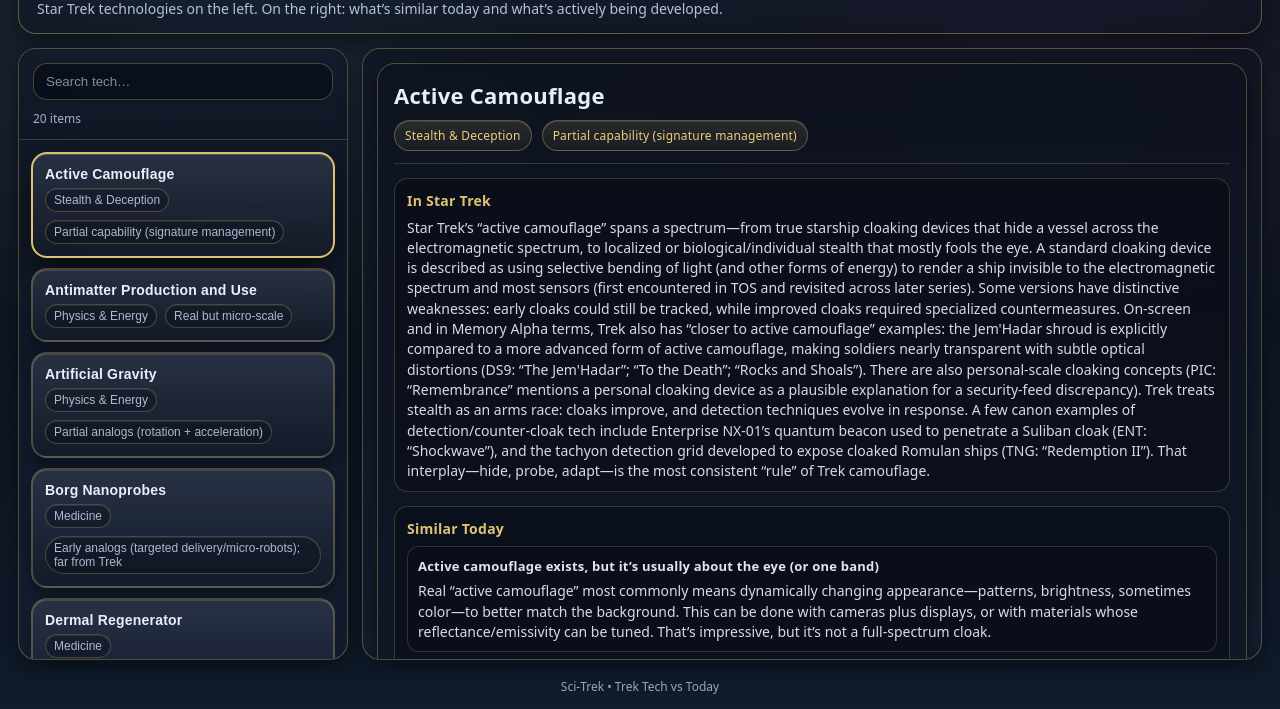
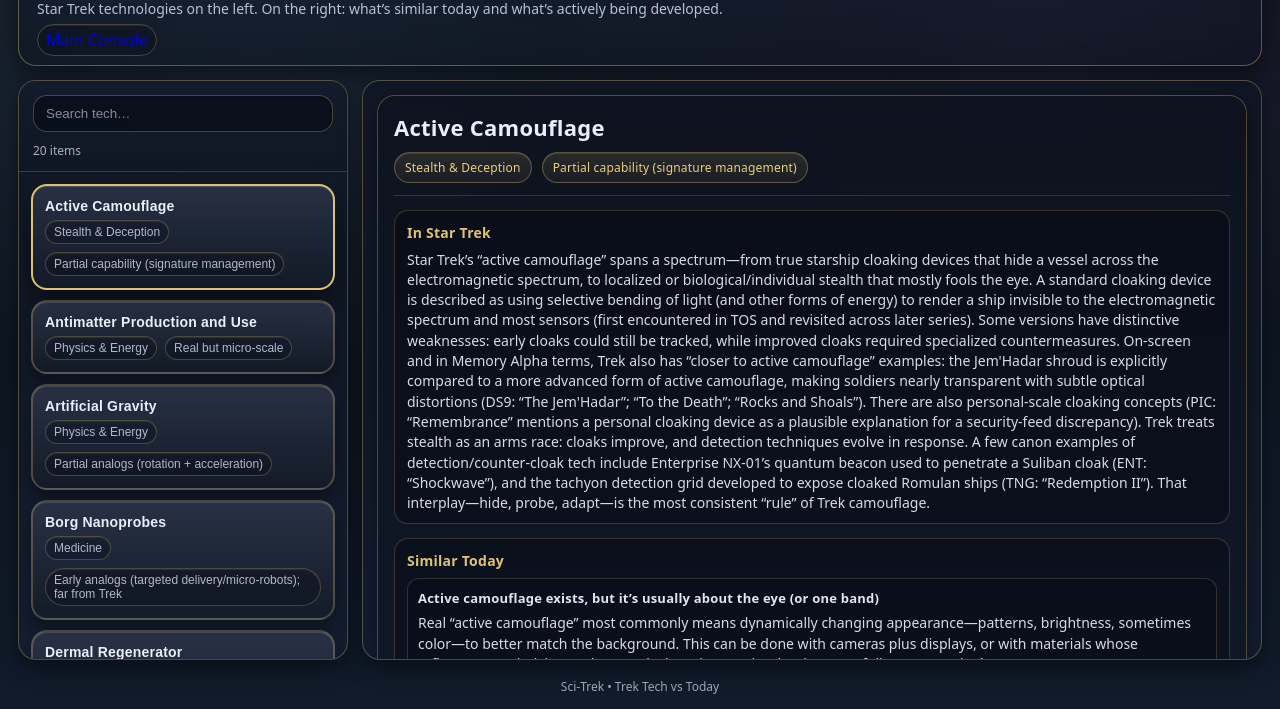
Before and after one commit to BigBird7827/Sci-Trek, a plain HTML site: page index.html in a window 1280 px wide. Shown: the part 91-800 px from the top of the page. Drawn offline with Linux system fonts and the light colour scheme.

Commit message:
Update index.html

```diff
--- a/index.html
+++ b/index.html
@@ -325,6 +325,9 @@
       .main{ grid-template-columns: 1fr; }
       .btnList{ max-height: 320px; }
     }
+    .mainConsolePill{ cursor:pointer; text-decoration:none; }
+    .mainConsolePill:hover{ border-color: rgba(242, 211, 124, .55); }
+
   </style>
 </head>
 <body>
@@ -334,6 +337,7 @@
       <div class="subtitle">
         Star Trek technologies on the left. On the right: what’s similar today and what’s actively being developed.
       </div>
+      <div style="margin-top:10px;"><a class="pill mainConsolePill" href="https://bigbird7827.github.io/">Main Console</a></div>
     </header>
 
     <div class="main">
```
